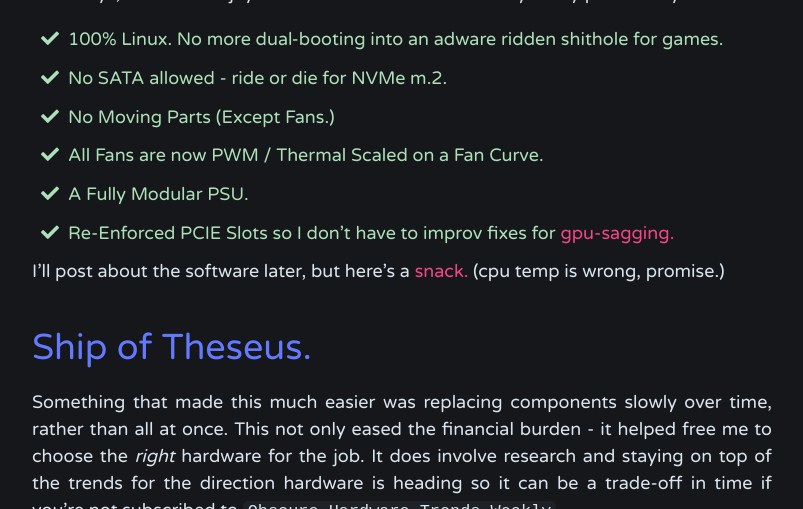
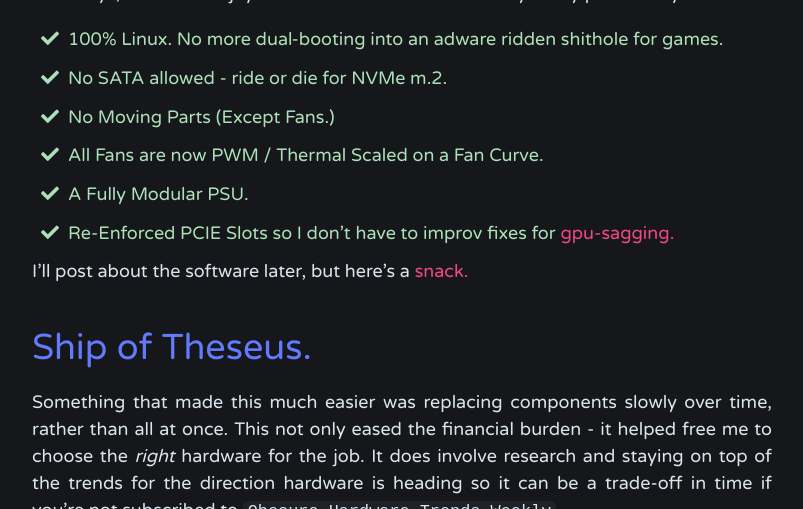
Before and after one commit to matrix8967/text-mainframe-computer-mirror, a Jekyll site: the page built from _posts/2020-07-23-This-Machine.md, in a window 1280 px wide and 900 px high, scrolled down 1101 px, cut to the strip 0-509 px from the top of the window. Shown: the whole strip, without its empty margins (238-1041 px from the left). Built offline with Jekyll 4.4.1, drawn with Linux system fonts in a browser that asks for light colours.

Commit message:
oh shit, I've gotta go to work pt 2.

```diff
--- a/_posts/2020-07-23-This-Machine.md
+++ b/_posts/2020-07-23-This-Machine.md
@@ -22,7 +22,7 @@ As always, this build enjoys a new set efficiencies over any of my previous syst
 * A Fully Modular PSU.
 * Re-Enforced PCIE Slots so I don't have to improv fixes for [gpu-sagging.](../../../assets/images/RWB/gpusag.jpeg)
 
-I'll post about the software later, but here's a [snack.](../../../assets/images/RWB/shellbie.png) (cpu temp is wrong, promise.)
+I'll post about the software later, but here's a [snack.](../../../assets/images/RWB/shellbie.png)
 
 # Ship of Theseus.
 
```
